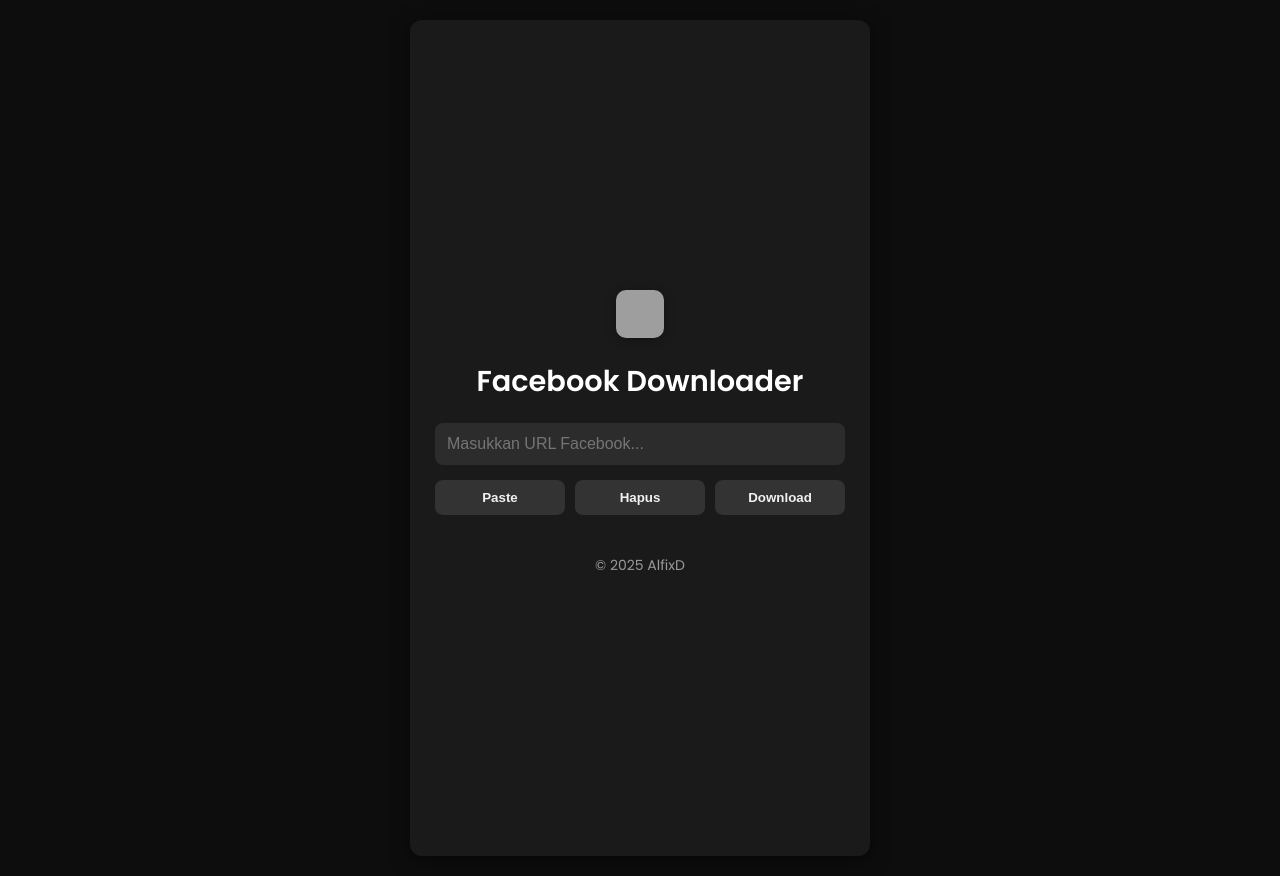
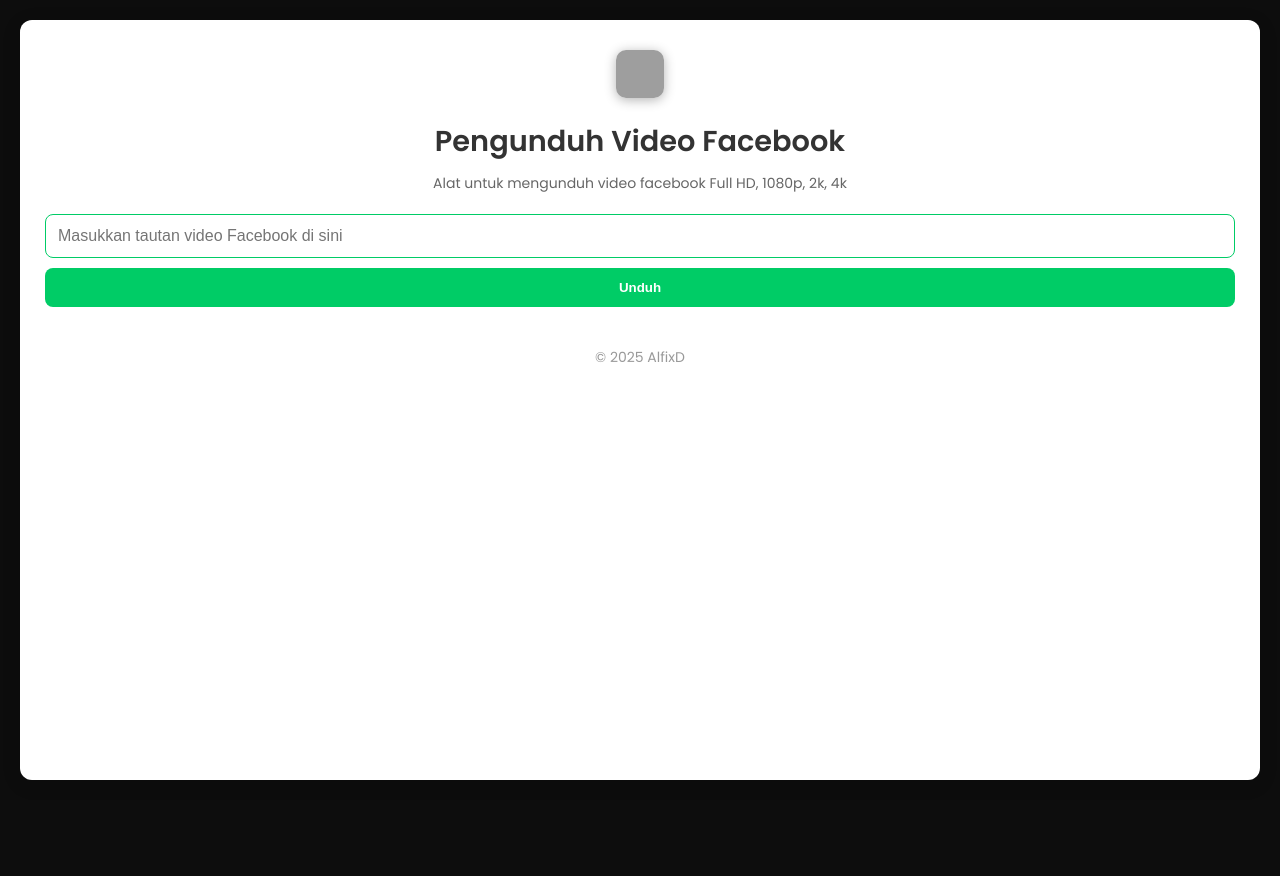
Before and after one commit to Fiisya/fbdl, a website: page index.html in a window 1280 px wide. After the commit the page ends 800 px from the top, so only its background shows below. Drawn offline with Linux system fonts and the light colour scheme; grey boxes are pictures that could not be loaded.

Commit message:
Update index.html

```diff
--- a/index.html
+++ b/index.html
@@ -14,20 +14,17 @@
     body {
       font-family: 'Poppins', sans-serif;
       background-color: #0d0d0d;
-      color: #fff;
-      display: flex;
-      align-items: center;
-      justify-content: center;
+      color: #333;
       min-height: 100vh;
       padding: 20px;
     }
     .container {
-      background-color: #1a1a1a;
-      padding: 260px 25px;
+      background-color: #ffffff;
+      padding: 20px 25px;
       border-radius: 12px;
       width: 100%;
-      max-width: 460px;
-      box-shadow: 0 4px 20px rgba(0,0,0,0.5);
+      min-height: calc(100vh - 40px);
+      box-shadow: 0 4px 20px rgba(0,0,0,0.1);
     }
     .logo {
       text-align: center;
@@ -40,43 +37,54 @@
     h1 {
       font-size: 1.8rem;
       text-align: center;
+      margin-bottom: 10px;
+      font-weight: 600;
+      color: #333;
+    }
+    .description {
+      font-size: 14px;
+      color: #666;
+      text-align: center;
       margin-bottom: 20px;
-      font-weight: 600;
+      line-height: 1.5;
+    }
+    .input-group {
+      display: flex;
+      flex-direction: column;
+      gap: 10px;
+      margin-bottom: 20px;
     }
     input {
       width: 100%;
       padding: 12px;
+      border: 1px solid #00cc66;
+      border-radius: 8px;
+      font-size: 1rem;
+      background-color: #fff;
+      color: #333;
+      outline: none;
+    }
+    button {
+      width: 100%;
+      padding: 12px;
+      background-color: #00cc66;
       border: none;
       border-radius: 8px;
-      font-size: 1rem;
-      background-color: #2c2c2c;
       color: #fff;
-      margin-bottom: 15px;
-    }
-    .button-group {
-      display: flex;
-      gap: 10px;
-      margin-bottom: 20px;
-    }
-    button {
-      flex: 1;
-      padding: 10px;
-      background-color: #333;
-      border: none;
-      border-radius: 8px;
-      color: #f1f1f1;
       font-weight: 600;
       cursor: pointer;
       transition: background 0.3s;
     }
     button:hover {
-      background-color: #444;
+      background-color: #00b359;
     }
     #loading {
       text-align: center;
       font-size: 1rem;
       margin-top: 10px;
       animation: blink 1s infinite;
+      display: none;
+      color: #666;
     }
     @keyframes blink {
       0%, 100% { opacity: 1; }
@@ -95,12 +103,26 @@
     a.download-link {
       display: inline-block;
       margin-top: 8px;
-      color: #0aefff;
+      color: #00cc66;
       font-weight: bold;
       text-decoration: none;
     }
     a.download-link:hover {
       text-decoration: underline;
+    }
+    .app-links {
+      font-size: 14px;
+      color: #666;
+      text-align: center;
+      margin-top: 20px;
+      line-height: 1.5;
+    }
+    footer {
+      text-align: center;
+      padding: 20px 0;
+      font-size: 14px;
+      color: #999;
+      margin-top: 20px;
     }
   </style>
 </head>
@@ -109,16 +131,16 @@
     <div class="logo">
       <img src="https://raw.githubusercontent.com/Fiisya/uploads/main/uploads/1747124676903.jpeg" alt="Facebook Logo" />
     </div>
-    <h1>Facebook Downloader</h1>
-    <input type="text" id="urlInput" placeholder="Masukkan URL Facebook..." />
-    <div class="button-group">
-      <button onclick="pasteLink()">Paste</button>
-      <button onclick="deleteLink()">Hapus</button>
-      <button onclick="download()">Download</button>
+    <h1>Pengunduh Video Facebook</h1>
+    <p class="description">Alat untuk mengunduh video facebook Full HD, 1080p, 2k, 4k</p>
+    <div class="input-group">
+      <input type="text" id="urlInput" placeholder="Masukkan tautan video Facebook di sini" />
+      <button onclick="download()">Unduh</button>
     </div>
     <div id="result"></div>
-    <div id="loading" style="display:none; text-align:center;">Loading...</div>
-    <footer style="text-align: center; padding: 20px; font-size: 14px; color: #999;">
+    <div id="loading" style="display:none;">Loading...</div>
+
+    <footer>
       © 2025 AlfixD
     </footer>
   </div>
@@ -127,7 +149,7 @@
     function pasteLink() {
       navigator.clipboard.readText().then(text => {
         document.getElementById('urlInput').value = text;
-      });
+      }).catch(() => alert('Gagal mengakses clipboard!'));
     }
 
     function deleteLink() {
@@ -151,7 +173,7 @@
         loading.style.display = 'none';
 
         if (data.status !== 200) {
-          resultDiv.innerHTML = '<p>Gagal mengambil data. Pastikan URL valid.</p>';
+          resultDiv.innerHTML = '<p style="color: #ff4c4c;">Gagal mengambil data. Pastikan URL valid.</p>';
           return;
         }
 
@@ -165,7 +187,7 @@
         `;
       } catch (err) {
         loading.style.display = 'none';
-        resultDiv.innerHTML = `<p>Terjadi kesalahan: ${err.message}</p>`;
+        resultDiv.innerHTML = `<p style="color: #ff4c4c;">Terjadi kesalahan: ${err.message}</p>`;
       }
     }
   </script>
```
